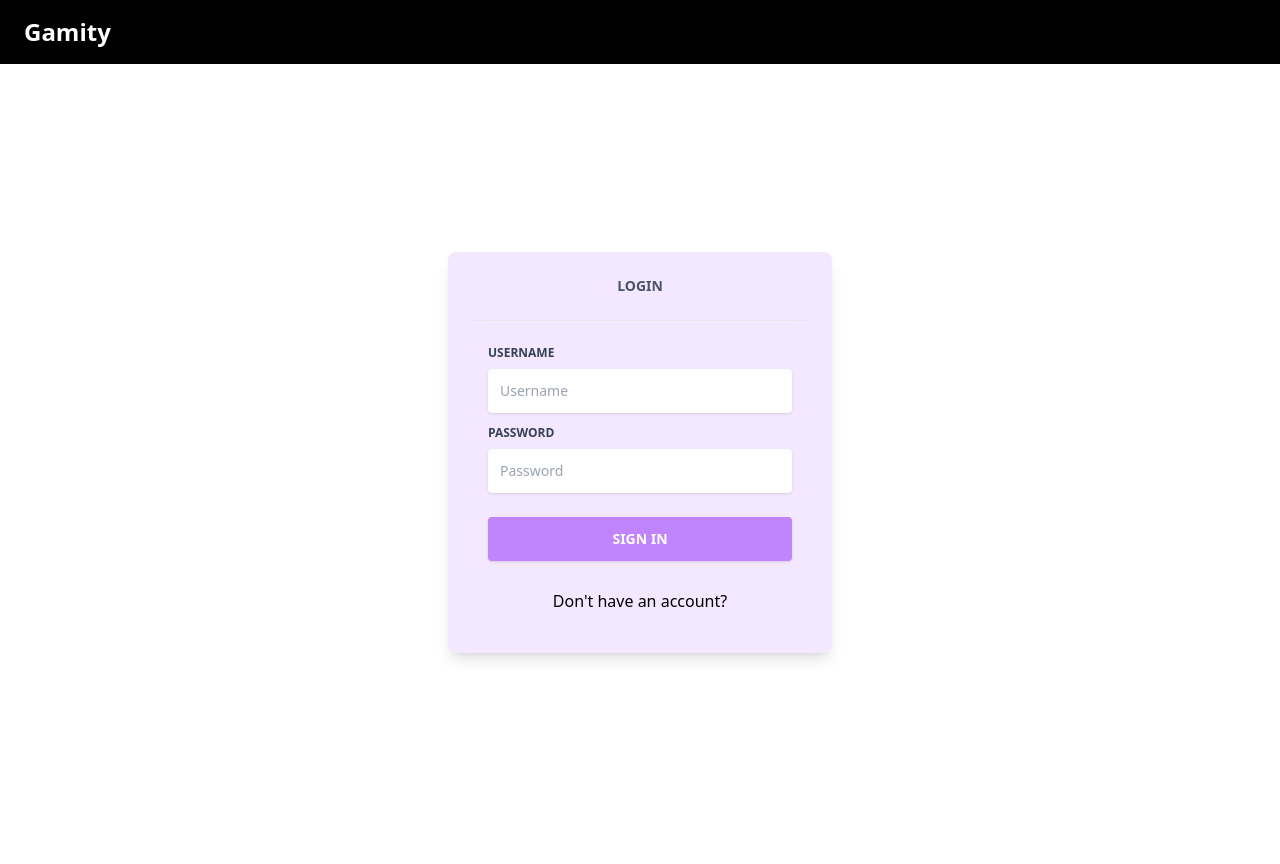
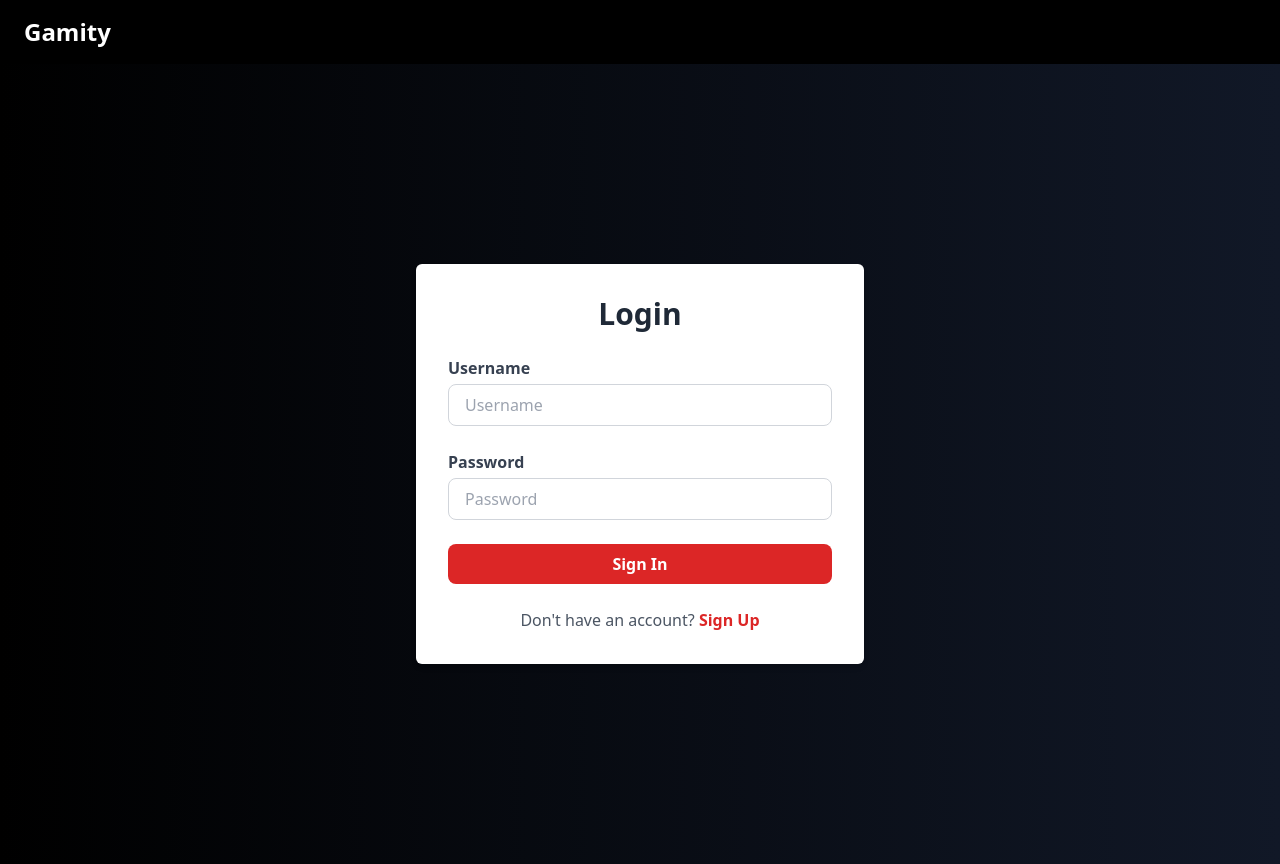
Before and after one commit to sktp06/snr-gamity-frontend, a Vue app: page /login in a window 1280 px wide. Built offline with nearby package versions, Linux system fonts and the light colour scheme.

Commit message:
feat: update form decorate

```diff
--- a/src/views/LoginView.vue
+++ b/src/views/LoginView.vue
@@ -1,80 +1,64 @@
 <template>
-  <div>
+  <div class="bg-gradient-to-r from-black to-gray-900">
     <main>
-      <section class="absolute w-full h-full">
-        <div
-          class="absolute top-0 w-full h-full bg-grey"
-          style="background-size: 100%; background-repeat: no-repeat"
-        ></div>
-        <div class="container mx-auto px-4 h-full">
-          <div class="flex content-center items-center justify-center h-full">
-            <div class="w-full lg:w-4/12 px-4">
-              <div
-                class="relative flex flex-col min-w-0 break-words w-full mb-6 shadow-lg rounded-lg bg-purple-100 border-0"
-              >
-                <div class="rounded-t mb-0 px-6 py-6">
-                  <div class="text-center mb-3">
-                    <h1 class="text-gray-600 text-sm font-bold uppercase">
+      <section class="h-screen flex items-center">
+        <div class="container mx-auto px-4">
+          <div class="max-w-md mx-auto">
+            <div class="bg-white shadow-md rounded-md p-8">
+              <h1 class="text-3xl font-bold mb-6 text-center text-gray-800">
                 Login
               </h1>
-                  </div>
-                  <hr class="mt-6 border-b-1 border-gray" />
-                </div>
-                <div class="flex-auto px-4 lg:px-10 py-10 pt-0">
               <Form @submit="handleLogin" :validation-schema="schema">
-                    <div class="relative w-full mb-3">
+                <div class="mb-6">
                   <label
-                        class="block uppercase text-gray-700 text-xs font-bold mb-2"
-                        for="grid-password"
-                        >Username</label
-                      ><Field
+                    for="username"
+                    class="block mb-1 text-gray-700 font-semibold"
+                  >
+                    Username
+                  </label>
+                  <Field
                     name="username"
                     type="text"
-                        class="border-0 px-3 py-3 placeholder-gray-400 text-gray-700 bg-white rounded text-sm shadow focus:outline-none focus:ring w-full"
+                    class="w-full px-4 py-2 rounded-lg border border-gray-300 focus:outline-none focus:border-gray-500"
                     placeholder="Username"
-                        style="transition: all 0.15s ease 0s"
                   />
-                      <ErrorMessage
-                        name="username"
-                        class="error-feedback text-red-500"
-                      />
+                  <ErrorMessage name="username" class="text-red-500 mt-2" />
                 </div>
-                    <div class="relative w-full mb-3">
+                <div class="mb-6">
                   <label
-                        class="block uppercase text-gray-700 text-xs font-bold mb-2"
-                        for="grid-password"
-                        >Password</label
-                      ><Field
+                    for="password"
+                    class="block mb-1 text-gray-700 font-semibold"
+                  >
+                    Password
+                  </label>
+                  <Field
                     name="password"
                     type="password"
-                        class="border-0 px-3 py-3 placeholder-gray-400 text-gray-700 bg-white rounded text-sm shadow focus:outline-none focus:ring w-full"
+                    class="w-full px-4 py-2 rounded-lg border border-gray-300 focus:outline-none focus:border-gray-500"
                     placeholder="Password"
-                        style="transition: all 0.15s ease 0s"
                   />
-                      <ErrorMessage
-                        name="password"
-                        class="error-feedback text-red-500"
-                      />
+                  <ErrorMessage name="password" class="text-red-500 mt-2" />
                 </div>
-                    <div class="text-center mt-6">
+                <div>
                   <button
-                        class="bg-purple-400 text-white active:bg-gray-700 text-sm font-bold uppercase px-6 py-3 rounded shadow hover:shadow-lg outline-none focus:outline-none mr-1 mb-1 w-full"
+                    class="w-full bg-red-600 text-white py-2 px-4 rounded-lg font-semibold hover:bg-red-700 focus:outline-none"
                     type="submit"
-                        style="transition: all 0.15s ease 0s"
                   >
                     Sign In
                   </button>
                 </div>
-                    <div class="text-center mt-6">
-                      <div>
-                        <router-link to="/sign-up" class="text-white-300"
-                          >Don't have an account?</router-link
+                <div class="mt-6 text-center">
+                  <p class="text-gray-600">
+                    Don't have an account?
+                    <router-link
+                      to="/sign-up"
+                      class="text-red-600 font-semibold"
                     >
-                      </div>
+                      Sign Up
+                    </router-link>
+                  </p>
                 </div>
               </Form>
-                </div>
-              </div>
             </div>
           </div>
         </div>
@@ -82,10 +66,12 @@
     </main>
   </div>
 </template>
+
 <script>
 import { Form, Field, ErrorMessage } from "vee-validate";
 import * as yup from "yup";
 import AuthService from "@/services/AuthService.js";
+
 export default {
   name: "LoginView",
   components: {
@@ -118,3 +104,9 @@ export default {
   },
 };
 </script>
+
+<style scoped>
+button:focus {
+  outline: none;
+}
+</style>
--- a/src/views/SignUpView.vue
+++ b/src/views/SignUpView.vue
@@ -1,64 +1,58 @@
 <template>
-  <div>
+  <div class="bg-gradient-to-r from-black to-gray-900">
     <main>
-      <section class="absolute w-full h-full">
-        <div
-          class="absolute top-0 w-full h-full bg-grey"
-          style="background-size: 100%; background-repeat: no-repeat"
-        ></div>
-        <div class="container mx-auto px-4 h-full">
-          <div class="flex content-center items-center justify-center h-full">
-            <div class="w-full lg:w-4/12 px-4">
-              <div
-                class="relative flex flex-col min-w-0 break-words w-full mb-6 shadow-lg rounded-lg bg-purple-100 border-0"
-              >
-                <div class="rounded-t mb-0 px-6 py-6">
-                  <div class="text-center mb-3">
-                    <h1 class="text-gray-600 text-sm font-bold uppercase">
+      <section class="h-screen flex items-center">
+        <div class="container mx-auto px-4">
+          <div class="max-w-md mx-auto">
+            <div class="bg-white bg-opacity-40 shadow-md rounded-md p-8">
+              <h1 class="text-3xl font-bold mb-6 text-center text-gray-800">
                 Sign Up
               </h1>
-                  </div>
-                  <hr class="mt-6 border-b-1 border-gray" />
-                </div>
               <div class="flex-auto px-4 lg:px-10 py-10 pt-0">
-                  <div class="relative w-full mb-3">
+                <div class="mb-6">
                   <label
-                      class="block uppercase text-gray-700 text-xs font-bold mb-2"
-                      for="grid-password"
-                      >Username</label
+                    for="username"
+                    class="block mb-1 text-gray-700 font-semibold"
                   >
+                    Username
+                  </label>
                   <input
                     type="text"
-                      class="border-0 px-3 py-3 placeholder-gray-400 text-gray-700 bg-white rounded text-sm shadow focus:outline-none focus:ring w-full"
+                    class="w-full px-4 py-2 rounded-lg border border-gray-300 focus:outline-none focus:border-gray-500"
                     v-model="username"
                     placeholder="Username"
-                      style="transition: all 0.15s ease 0s"
                   />
                 </div>
-                  <div class="relative w-full mb-3">
+                <div class="mb-6">
                   <label
-                      class="block uppercase text-gray-700 text-xs font-bold mb-2"
-                      for="grid-password"
-                      >Password</label
+                    for="password"
+                    class="block mb-1 text-gray-700 font-semibold"
                   >
+                    Password
+                  </label>
                   <input
                     type="password"
-                      class="border-0 px-3 py-3 placeholder-gray-400 text-gray-700 bg-white rounded text-sm shadow focus:outline-none focus:ring w-full"
+                    class="w-full px-4 py-2 rounded-lg border border-gray-300 focus:outline-none focus:border-gray-500"
                     v-model="password"
                     placeholder="Password"
-                      style="transition: all 0.15s ease 0s"
                   />
                 </div>
-                  <div class="text-center mt-6">
+                <div>
                   <button
                     @click="signup"
-                      class="bg-purple-400 text-white active:bg-gray-700 text-sm font-bold uppercase px-6 py-3 rounded shadow hover:shadow-lg outline-none focus:outline-none mr-1 mb-1 w-full"
+                    class="w-full bg-red-600 text-white py-2 px-4 rounded-lg font-semibold hover:bg-red-700 focus:outline-none"
                     type="submit"
-                      style="transition: all 0.15s ease 0s"
                   >
                     Sign Up
                   </button>
                 </div>
+                <div class="mt-6 text-center">
+                  <p class="text-gray-600">
+                    Already have an account?
+                    <router-link to="/login" class="text-black font-semibold">
+                      Sign In
+                    </router-link>
+                  </p>
                 </div>
               </div>
             </div>
@@ -66,7 +60,6 @@
         </div>
       </section>
     </main>
-    <!-- <button @click="signup">Sign Up</button> -->
   </div>
 </template>
 
@@ -82,22 +75,29 @@ export default {
   },
   methods: {
     signup() {
-      // Renamed from "register" to "signup"
       const user = {
         username: this.username,
         password: this.password,
       };
-      AuthService.register(user) // Changed from AuthService.login(user) to AuthService.register(user)
+      AuthService.register(user)
         .then((response) => {
-          // Handle successful signup
           console.log(response);
-          this.$router.push("/login"); // Navigate to the login page
+          this.$router.push("/login");
         })
         .catch((error) => {
-          // Handle signup error
           console.error(error);
         });
     },
   },
 };
 </script>
+
+<style scoped>
+button:focus {
+  outline: none;
+}
+
+.bg-gradient-to-r {
+  background-image: linear-gradient(to right, #000000, #4a4a4a);
+}
+</style>
```
Lines whose indentation alone changed are shown as unchanged.
